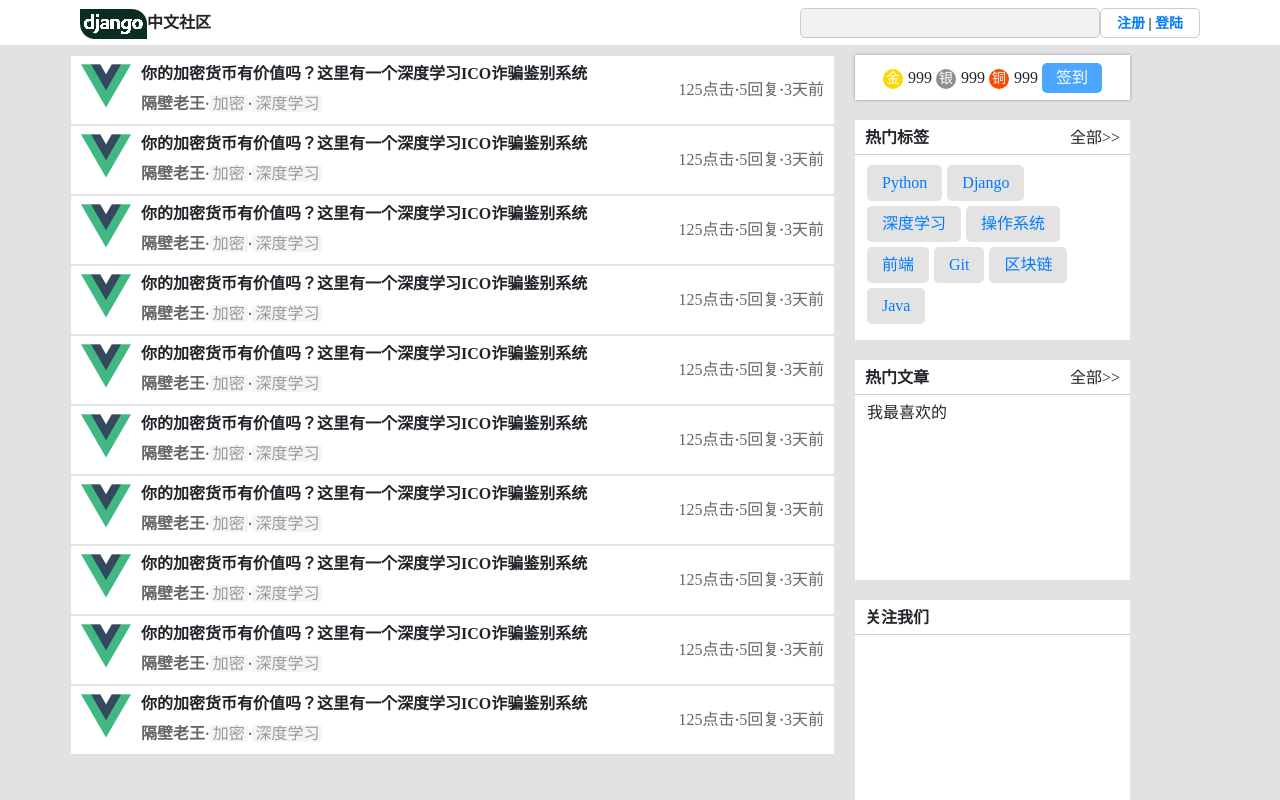
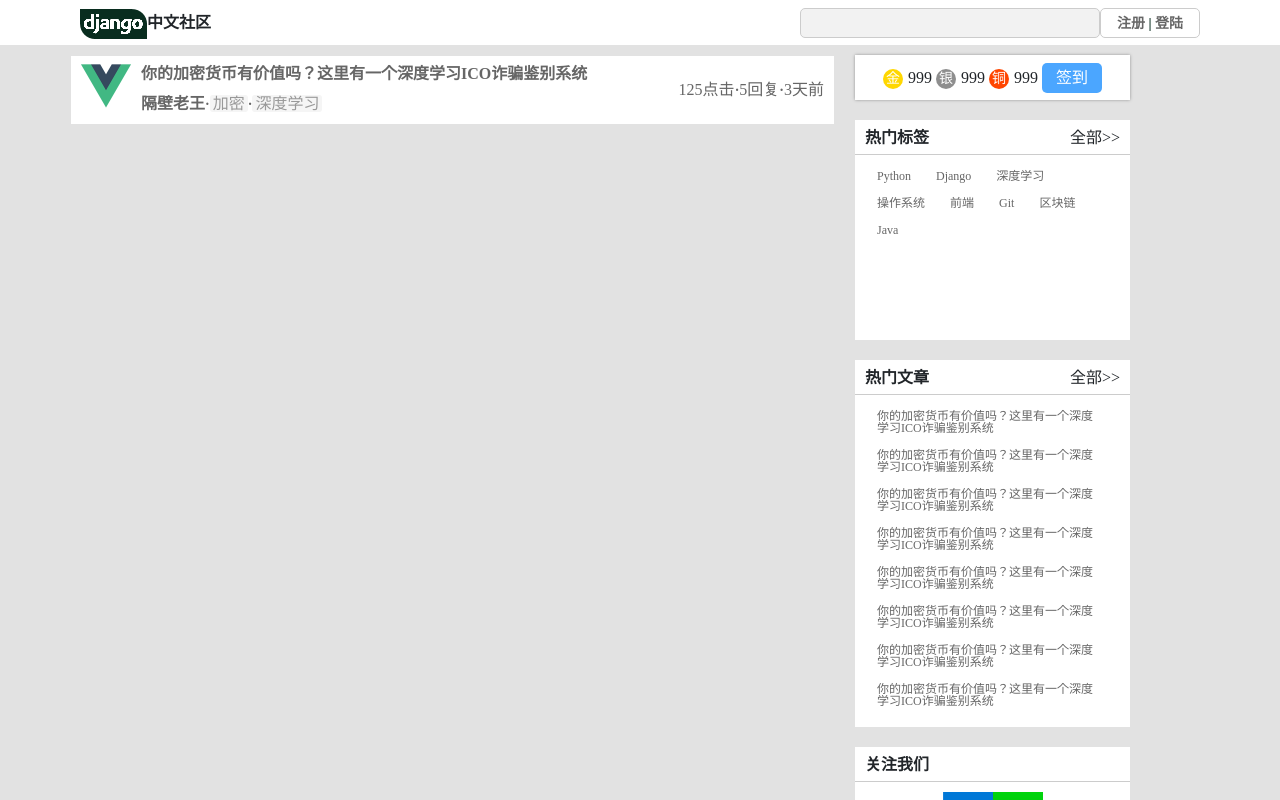
Before and after one commit to DjangoChinaOrg/Django-China-FE, a Vue app: page /#/ in a window 1280 px wide. Shown: the top 800 px of the page. Built offline with nearby package versions, Linux system fonts and the light colour scheme.

Commit message:
add new route

```diff
--- a/src/components/Card/index.vue
+++ b/src/components/Card/index.vue
@@ -26,7 +26,7 @@ export default {
 <style lang="scss">
   .hot-tags {
     width: 275px;
-    height: 220px;
+    min-height: 220px;
     margin-top: 20px;
     background: #fff;
   }
@@ -44,14 +44,4 @@ export default {
       float: right;
     }
   }
-  .tags-box {
-    padding: 10px 12px;
-  a {
-    display: inline-block;
-    padding: 10px 15px;
-    margin: 0 5px 5px 0;
-    border-radius: 5px;
-    background: #e3e3e3;
-  }
-  }
 </style>
--- a/src/router/index.js
+++ b/src/router/index.js
@@ -1,7 +1,7 @@
 import Vue from 'vue'
 import Router from 'vue-router'
 import Home from '@/views/Home'
-
+import About from '@/views/About'
 Vue.use(Router)
 
 export default new Router({
@@ -10,6 +10,11 @@ export default new Router({
       path: '/',
       name: 'index',
       component: Home
+    },
+    {
+      path: '/about',
+      name: 'about',
+      component: About
     }
   ]
 })
--- a/src/styles/reset.css
+++ b/src/styles/reset.css
@@ -49,4 +49,8 @@ table {
 }
 a {
   text-decoration: none;
+  color: #666;
 }
+a:hover {
+  color: #555;
+}
--- /dev/null
+++ b/src/views/About/index.vue
@@ -0,0 +1,25 @@
+<template>
+  <div>
+      <h1>关于我们 {{msg}}</h1>
+  </div>
+</template>
+<script>
+import Card from '@/components/Card'
+export default {
+ name: 'About',
+  components: {
+    Card
+  },
+  data () {
+    return {
+      msg: 'Django中文社区'
+    }
+  },
+  methods: {
+
+  }
+}
+</script>
+<style>
+
+</style>
--- a/src/views/Home/index.vue
+++ b/src/views/Home/index.vue
@@ -8,169 +8,7 @@
             <img src="../../assets/logo.png" alt="">
           </div>
           <div class="fl post-info">
-            <p class="post-title">你的加密货币有价值吗？这里有一个深度学习ICO诈骗鉴别系统</p>
-            <p class="post-tag">
-              <span class="post-author">隔壁老王</span>
-              <span class="separator">·</span>
-              <span class="tag"><a href="">加密</a></span>
-              <span class="separator">·</span>
-              <span class="tag"><a href="">深度学习</a></span>
-            </p>
-          </div>
-          <div class="post-view">
-            <span>125点击</span><span class="separator">·</span><span>5回复</span><span class="separator">·</span><span>3天前</span>
-          </div>
-        </li>
-        <li>
-          <div class="fl thumb">
-            <img src="../../assets/logo.png" alt="">
-          </div>
-          <div class="fl post-info">
-            <p class="post-title">你的加密货币有价值吗？这里有一个深度学习ICO诈骗鉴别系统</p>
-            <p class="post-tag">
-              <span class="post-author">隔壁老王</span>
-              <span class="separator">·</span>
-              <span class="tag"><a href="">加密</a></span>
-              <span class="separator">·</span>
-              <span class="tag"><a href="">深度学习</a></span>
-            </p>
-          </div>
-          <div class="post-view">
-            <span>125点击</span><span class="separator">·</span><span>5回复</span><span class="separator">·</span><span>3天前</span>
-          </div>
-        </li>
-        <li>
-          <div class="fl thumb">
-            <img src="../../assets/logo.png" alt="">
-          </div>
-          <div class="fl post-info">
-            <p class="post-title">你的加密货币有价值吗？这里有一个深度学习ICO诈骗鉴别系统</p>
-            <p class="post-tag">
-              <span class="post-author">隔壁老王</span>
-              <span class="separator">·</span>
-              <span class="tag"><a href="">加密</a></span>
-              <span class="separator">·</span>
-              <span class="tag"><a href="">深度学习</a></span>
-            </p>
-          </div>
-          <div class="post-view">
-            <span>125点击</span><span class="separator">·</span><span>5回复</span><span class="separator">·</span><span>3天前</span>
-          </div>
-        </li>
-        <li>
-          <div class="fl thumb">
-            <img src="../../assets/logo.png" alt="">
-          </div>
-          <div class="fl post-info">
-            <p class="post-title">你的加密货币有价值吗？这里有一个深度学习ICO诈骗鉴别系统</p>
-            <p class="post-tag">
-              <span class="post-author">隔壁老王</span>
-              <span class="separator">·</span>
-              <span class="tag"><a href="">加密</a></span>
-              <span class="separator">·</span>
-              <span class="tag"><a href="">深度学习</a></span>
-            </p>
-          </div>
-          <div class="post-view">
-            <span>125点击</span><span class="separator">·</span><span>5回复</span><span class="separator">·</span><span>3天前</span>
-          </div>
-        </li>
-        <li>
-          <div class="fl thumb">
-            <img src="../../assets/logo.png" alt="">
-          </div>
-          <div class="fl post-info">
-            <p class="post-title">你的加密货币有价值吗？这里有一个深度学习ICO诈骗鉴别系统</p>
-            <p class="post-tag">
-              <span class="post-author">隔壁老王</span>
-              <span class="separator">·</span>
-              <span class="tag"><a href="">加密</a></span>
-              <span class="separator">·</span>
-              <span class="tag"><a href="">深度学习</a></span>
-            </p>
-          </div>
-          <div class="post-view">
-            <span>125点击</span><span class="separator">·</span><span>5回复</span><span class="separator">·</span><span>3天前</span>
-          </div>
-        </li>
-        <li>
-          <div class="fl thumb">
-            <img src="../../assets/logo.png" alt="">
-          </div>
-          <div class="fl post-info">
-            <p class="post-title">你的加密货币有价值吗？这里有一个深度学习ICO诈骗鉴别系统</p>
-            <p class="post-tag">
-              <span class="post-author">隔壁老王</span>
-              <span class="separator">·</span>
-              <span class="tag"><a href="">加密</a></span>
-              <span class="separator">·</span>
-              <span class="tag"><a href="">深度学习</a></span>
-            </p>
-          </div>
-          <div class="post-view">
-            <span>125点击</span><span class="separator">·</span><span>5回复</span><span class="separator">·</span><span>3天前</span>
-          </div>
-        </li>
-        <li>
-          <div class="fl thumb">
-            <img src="../../assets/logo.png" alt="">
-          </div>
-          <div class="fl post-info">
-            <p class="post-title">你的加密货币有价值吗？这里有一个深度学习ICO诈骗鉴别系统</p>
-            <p class="post-tag">
-              <span class="post-author">隔壁老王</span>
-              <span class="separator">·</span>
-              <span class="tag"><a href="">加密</a></span>
-              <span class="separator">·</span>
-              <span class="tag"><a href="">深度学习</a></span>
-            </p>
-          </div>
-          <div class="post-view">
-            <span>125点击</span><span class="separator">·</span><span>5回复</span><span class="separator">·</span><span>3天前</span>
-          </div>
-        </li>
-        <li>
-          <div class="fl thumb">
-            <img src="../../assets/logo.png" alt="">
-          </div>
-          <div class="fl post-info">
-            <p class="post-title">你的加密货币有价值吗？这里有一个深度学习ICO诈骗鉴别系统</p>
-            <p class="post-tag">
-              <span class="post-author">隔壁老王</span>
-              <span class="separator">·</span>
-              <span class="tag"><a href="">加密</a></span>
-              <span class="separator">·</span>
-              <span class="tag"><a href="">深度学习</a></span>
-            </p>
-          </div>
-          <div class="post-view">
-            <span>125点击</span><span class="separator">·</span><span>5回复</span><span class="separator">·</span><span>3天前</span>
-          </div>
-        </li>
-        <li>
-          <div class="fl thumb">
-            <img src="../../assets/logo.png" alt="">
-          </div>
-          <div class="fl post-info">
-            <p class="post-title">你的加密货币有价值吗？这里有一个深度学习ICO诈骗鉴别系统</p>
-            <p class="post-tag">
-              <span class="post-author">隔壁老王</span>
-              <span class="separator">·</span>
-              <span class="tag"><a href="">加密</a></span>
-              <span class="separator">·</span>
-              <span class="tag"><a href="">深度学习</a></span>
-            </p>
-          </div>
-          <div class="post-view">
-            <span>125点击</span><span class="separator">·</span><span>5回复</span><span class="separator">·</span><span>3天前</span>
-          </div>
-        </li>
-        <li>
-          <div class="fl thumb">
-            <img src="../../assets/logo.png" alt="">
-          </div>
-          <div class="fl post-info">
-            <p class="post-title">你的加密货币有价值吗？这里有一个深度学习ICO诈骗鉴别系统</p>
+            <p class="post-title"><a href="">你的加密货币有价值吗？这里有一个深度学习ICO诈骗鉴别系统</a></p>
             <p class="post-tag">
               <span class="post-author">隔壁老王</span>
               <span class="separator">·</span>
@@ -204,12 +42,39 @@
         <Card title="热门文章" :more="true">
           <ul>
             <li>
-              <p>我最喜欢的</p>
+              <p><a href="">你的加密货币有价值吗？这里有一个深度学习ICO诈骗鉴别系统</a></p>
+            </li>
+            <li>
+              <p><a href="">你的加密货币有价值吗？这里有一个深度学习ICO诈骗鉴别系统</a></p>
+            </li>
+            <li>
+              <p><a href="">你的加密货币有价值吗？这里有一个深度学习ICO诈骗鉴别系统</a></p>
+            </li>
+            <li>
+              <p><a href="">你的加密货币有价值吗？这里有一个深度学习ICO诈骗鉴别系统</a></p>
+            </li>
+            <li>
+              <p><a href="">你的加密货币有价值吗？这里有一个深度学习ICO诈骗鉴别系统</a></p>
+            </li>
+            <li>
+              <p><a href="">你的加密货币有价值吗？这里有一个深度学习ICO诈骗鉴别系统</a></p>
+            </li>
+            <li>
+              <p><a href="">你的加密货币有价值吗？这里有一个深度学习ICO诈骗鉴别系统</a></p>
+            </li>
+            <li>
+              <p><a href="">你的加密货币有价值吗？这里有一个深度学习ICO诈骗鉴别系统</a></p>
             </li>
           </ul>
         </Card>
         <Card title="关注我们">
+          <div class="contact-us">
+            <img src="../../assets/common/zhihu.jpg" alt="">
+            <img src="../../assets/common/weixin.jpg" alt="">
+          </div>
+          <div>
 
+          </div>
         </Card>
       </div>
     </div>
@@ -369,7 +234,7 @@ export default {
   }
   .hot-tags {
     width: 275px;
-    height: 220px;
+    min-height: 220px;
     margin-top: 20px;
     background: #fff;
   }
@@ -391,10 +256,19 @@ export default {
     padding: 10px 12px;
     a {
       display: inline-block;
-      padding: 10px 15px;
+      padding: 5px 10px;
       margin: 0 5px 5px 0;
       border-radius: 5px;
-      background: #e3e3e3;
+      background: #fff;
+      font-size: 12px;
+    }
+  }
+  .contact-us {
+    text-align: center;
+    padding-bottom: 10px;
+    img {
+      width: 50px;
+      height: 50px;
     }
   }
 </style>
```
Also changed, not shown: src/assets/common/weixin.jpg (added), src/assets/common/zhihu.jpg. Lines whose indentation alone changed are shown as unchanged.
